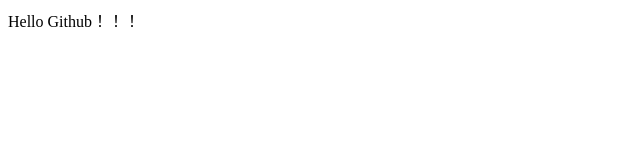
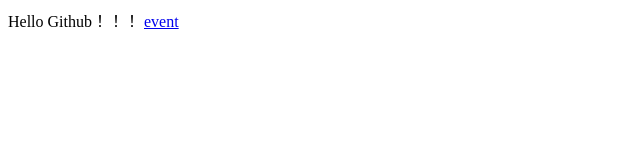
Before and after one commit to air4444/air4444.github.io, a plain HTML site: page index.html in a window 1280 px wide. Shown: the full height of the page, 0-640 px from the left. Drawn offline with Linux system fonts and the light colour scheme.

Commit message:
Update index.html

```diff
--- a/index.html
+++ b/index.html
@@ -4,5 +4,6 @@
 </head>
 <body>
 Hello Github！！！
+<a href="js6.html">event</a>
 </body>
 </html>
```
